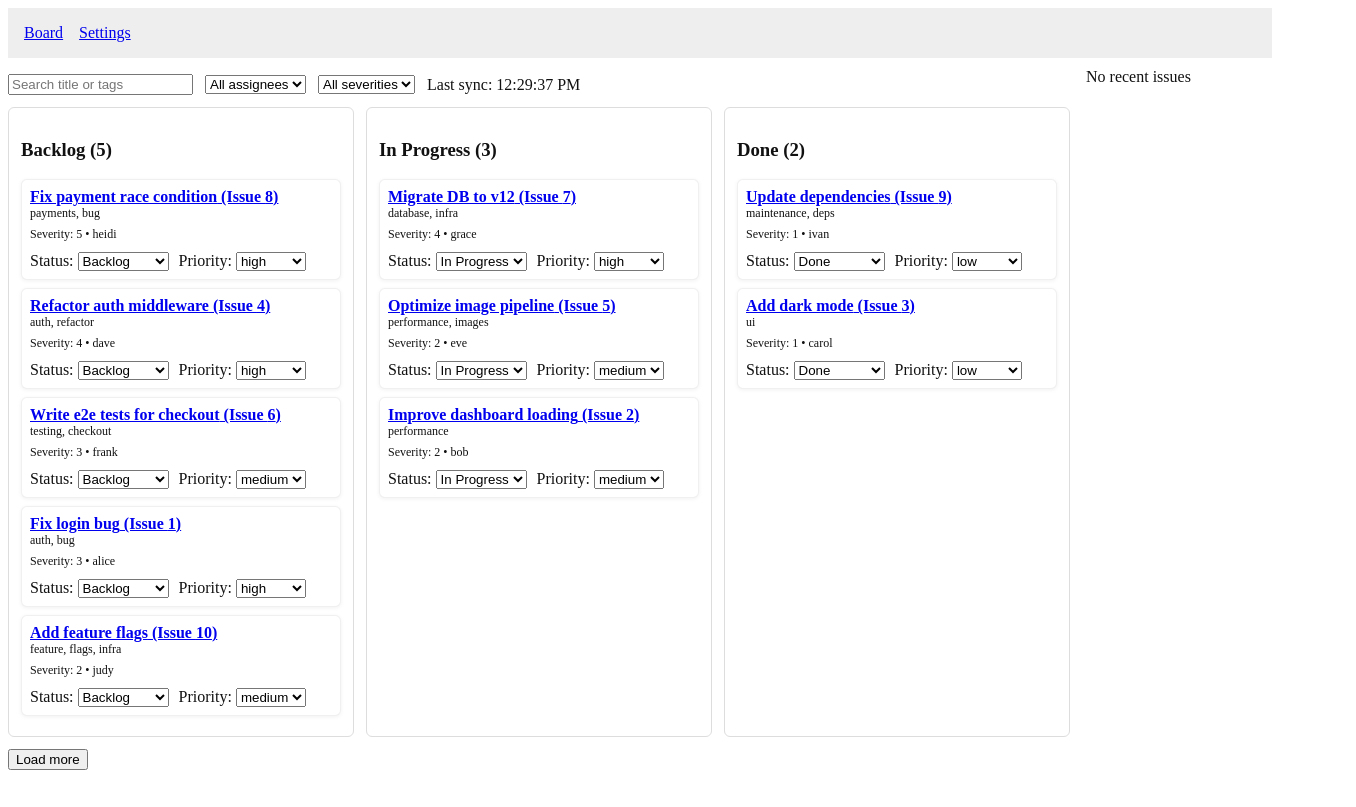
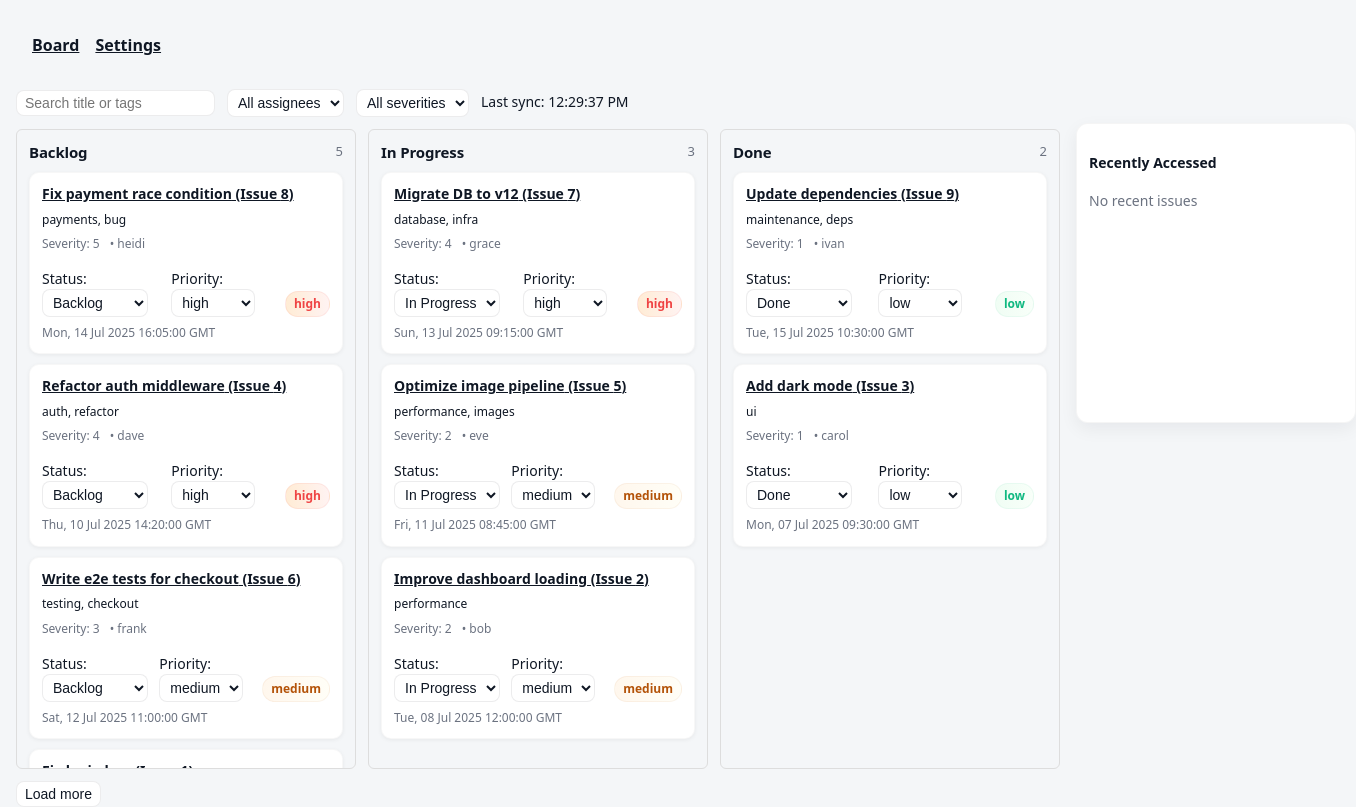
Before and after one commit to chukwuma-azubuike/kanban-issue-board, a React (Create React App) app: page /board in a window 1280 px wide. Shown: the whole page, 1356 px wide, since content can reach past the window. Built offline with nearby package versions, Linux system fonts and the light colour scheme.

Commit message:
chore(styling): add minimal presentation styling

```diff
--- a/src/App.tsx
+++ b/src/App.tsx
@@ -23,8 +23,8 @@ export const App = () => {
 				newestOnTop={false}
 				closeOnClick={false}
 				rtl={false}
-				pauseOnFocusLoss
-				pauseOnHover
+				pauseOnFocusLoss={false}
+				pauseOnHover={false}
 			/>
 		</Router>
 	);
--- a/src/components/IssueCard.tsx
+++ b/src/components/IssueCard.tsx
@@ -6,6 +6,7 @@ import { useDraggable } from '@dnd-kit/core';
 import { Issue } from '../types';
 import useDragStyling from '../hooks/useDragStyling';
 import UpdateControls from './UpdateControls';
+import dayjs from 'dayjs';
 
 interface IssueCardProps {
 	issue: Issue;
@@ -28,29 +29,44 @@ const IssueCard: React.FC<IssueCardProps> = ({ issue, isAdmin, updateIssue }) =>
 	// disable dragging for non admin
 	const dragProps = isAdmin ? { ...listeners, ...attributes } : undefined;
 
+	const priorityClass =
+		issue.priority === 'high'
+			? 'priority-high'
+			: issue.priority === 'medium'
+			? 'priority-medium'
+			: 'priority-low';
+
 	return (
 		<div
 			ref={setNodeRef}
 			{...dragProps}
 			style={{
-				zIndex: 1,
-				padding: 8,
-				borderRadius: 6,
-				background: 'var(--card-bg)',
-				border: '1px solid rgba(0,0,0,0.06)',
 				...(isAdmin ? dragStyling : undefined),
 			}}
+			className="kanban-issue"
 		>
-			<Link to={`/issue/${issue.id}`} onClick={handleClick}>
-				<div style={{ fontWeight: 600 }}>
-					{issue.title} (Issue {issue.id})
+			<div className="issue-top">
+				<div style={{ display: 'flex', gap: 8, alignItems: 'center', width: '100%' }}>
+					<Link
+						to={`/issue/${issue.id}`}
+						onClick={handleClick}
+						className="issue-title"
+						aria-label={`Open issue ${issue.title}`}
+					>
+						{issue.title} (Issue {issue.id})
+					</Link>
 				</div>
-			</Link>
+			</div>
 			<div style={{ fontSize: 12 }}>{issue.tags?.join(', ')}</div>
-			<div style={{ fontSize: 12, marginTop: 6 }}>
-				Severity: {issue.severity} • {issue.assignee ?? 'Unassigned'}
+			<div className="issue-meta">
+				<div className="text-muted">Severity: {issue.severity ?? '-'}</div>
+				<div className="text-muted"> • {issue.assignee ?? 'Unassigned'}</div>
 			</div>
-			{isAdmin && <UpdateControls issue={issue} updateIssue={updateIssue} />}
+			<div className="issue-tags">
+				{isAdmin && <UpdateControls issue={issue} updateIssue={updateIssue} />}
+				<div className={`badge ${priorityClass}`}>{issue.priority ?? 'low'}</div>
+			</div>
+			<div className="text-muted">{dayjs(issue.createdAt).toString()}</div>
 		</div>
 	);
 };
--- a/src/components/KanbanColumn.tsx
+++ b/src/components/KanbanColumn.tsx
@@ -17,13 +17,25 @@ const KanbanColumn: React.FC<KanbanColumnProps> = ({ currentUser, column, issues
 	const { setNodeRef } = useDroppable({ id });
 
 	return (
-		<div ref={setNodeRef} style={{ width: 320, border: '1px solid #ddd', padding: 12, borderRadius: 6 }}>
-			<h3>
-				{column.label} ({issues.length})
-			</h3>
+		<div
+			ref={setNodeRef}
+			style={{
+				width: 340,
+				height: 'calc(100vh - 10rem)',
+				overflowY: 'auto',
+				overflowX: 'hidden',
+				border: '1px solid #ddd',
+				padding: 12,
+				borderRadius: 6,
+			}}
+		>
+			<div className="kanban-column-header">
+				<div className="kanban-column-title">{column.label}</div>
+				<div className="kanban-column-meta">{issues.length}</div>
+			</div>
 
 			{/* handle empty state */}
-			{issues.length < 1 && <div> No matching issues</div>}
+			{issues.length < 1 && <div className="kanban-empty"> No matching issues</div>}
 			{issues.map((issue) => (
 				<div key={issue.id} style={{ marginBottom: 8 }}>
 					{/* issue card */}
--- a/src/components/Navigation.tsx
+++ b/src/components/Navigation.tsx
@@ -2,8 +2,12 @@ import React from 'react';
 import { Link } from 'react-router-dom';
 
 export const Navigation = () => (
-    <nav style={{ padding: '1rem' }}>
-        <Link to="/board" style={{ marginRight: '1rem' }}>Board</Link>
-        <Link to="/settings">Settings</Link>
-    </nav>
+	<nav style={{ padding: '1rem', fontSize: 18 }}>
+		<Link to="/board" className="nav-link" style={{ marginRight: '1rem' }}>
+			Board
+		</Link>
+		<Link to="/settings" className="nav-link">
+			Settings
+		</Link>
+	</nav>
 );
--- a/src/components/RecentlyAccessed.tsx
+++ b/src/components/RecentlyAccessed.tsx
@@ -10,18 +10,29 @@ export default function RecentlyAccessed() {
 		setList(raw ? (JSON.parse(raw) as string[]) : []);
 	}, []);
 
-	if (!list.length) return <div>No recent issues</div>;
+	if (!list.length) {
+		return (
+			<div className="sidebar">
+				<div className="panel">
+					<h4>Recently Accessed</h4>
+					<div style={{ color: 'var(--muted)' }}>No recent issues</div>
+				</div>
+			</div>
+		);
+	}
 
 	return (
-		<div style={{ border: '1px solid #eee', padding: 12, borderRadius: 6 }}>
-			<h4>Recently Accessed</h4>
-			<ul>
-				{list.map((id) => (
-					<li key={id}>
-						<Link to={`/issue/${id}`}>{id}</Link>
-					</li>
-				))}
-			</ul>
+		<div className="sidebar">
+			<div className="panel">
+				<h4>Recently Accessed</h4>
+				<div className="recent-list">
+					{list.map((id) => (
+						<Link key={id} className="recent-item" to={`/issue/${id}`}>
+							<div style={{ fontWeight: 700 }}>{id}</div>
+						</Link>
+					))}
+				</div>
+			</div>
 		</div>
 	);
 }
--- a/src/index.css
+++ b/src/index.css
@@ -1,23 +1,290 @@
+/* --- Variables --- */
 :root {
-    --bg: #fff;
-    --text: #111;
-    --card-bg: #fff;
-    --nav-bg: #eee;
+    --bg: #f4f6f8;
+    --panel: #ffffff;
+    --muted: #6b7280;
+    --text: #0f1724;
+    --accent: #0ea5a4;
+    --accent-2: #3b82f6;
+    --danger: #ef4444;
+    --success: #10b981;
+    --shadow: 0 6px 18px rgba(15, 23, 36, 0.06);
+    --card-radius: 12px;
+    --glass: rgba(255, 255, 255, 0.7);
+    --control-bg: #ffffff;
+    --control-text: #0f1724;
+    --control-border: rgba(15, 23, 36, 0.08);
+    --font-family: system-ui, -apple-system, "Segoe UI", Roboto, "Helvetica Neue", Arial;
 }
 
+/* Dark theme */
 .dark {
-    --bg: #0b1020;
+    --bg: #141313;
+    --panel: #131b2d;
+    --muted: #9aa6b2;
     --text: #e6eef8;
-    --card-bg: #0f1724;
-    --nav-bg: #0f1724;
+    --accent: #06b6d4;
+    --accent-2: #60a5fa;
+    --danger: #ff7a7a;
+    --success: #34d399;
+    --control-bg: #0b1b26;
+    --control-text: #e6eef8;
+    --control-border: rgba(255, 255, 255, 0.06);
+    --shadow: 0 8px 30px rgba(2, 6, 23, 0.7);
+    --glass: rgba(255, 255, 255, 0.03);
+}
+
+/* --- Base --- */
+* {
+    box-sizing: border-box;
+}
+
+html, body, #root {
+    height: 100%;
 }
 
 body {
+    margin: 0;
     background: var(--bg);
+    color: var(--text);
+    font-family: var(--font-family);
+    -webkit-font-smoothing: antialiased;
+    -moz-osx-font-smoothing: grayscale;
+    font-size: 14px;
+    line-height: 1.35;
+    padding: 16px;
+}
+
+select {
+    background-color: var(--control-bg);
+    color: var(--control-text);
+    border: 1px solid var(--control-border);
+    padding-top: 4px;
+    padding-bottom: 4px;
+    padding-left: 6px;
+    padding-right: 6px;
+    border-radius: 8px;
+    font-size: var(--control-font-size);
+    box-shadow: var(--control-shadow);
+    transition: background-color .12s ease, box-shadow .12s ease, border-color .12s ease;
+
+}
+
+input, button {
+    background-color: var(--control-bg);
+    color: var(--control-text);
+    border: 1px solid var(--control-border);
+    padding-top: 4px;
+    padding-bottom: 4px;
+    padding-left: 8px;
+    padding-right: 8px;
+    border-radius: 8px;
+    cursor: pointer;
+    font-size: var(--control-font-size);
+    box-shadow: var(--control-shadow);
+    transition: background-color .12s ease, box-shadow .12s ease, border-color .12s ease;
+}
+
+button:disabled {
+    background: var(--control-bg);
+}
+
+/* --- Kanban layout --- */
+.kanban-wrap {
+    display: flex;
+    gap: 20px;
+    align-items: flex-start;
+    padding: 12px;
+}
+
+/* Column */
+.kanban-column {
+    background: linear-gradient(180deg, var(--panel), var(--glass));
+    border-radius: 14px;
+    width: 340px;
+    min-height: 240px;
+    box-shadow: var(--shadow);
+    padding: 12px;
+    display: flex;
+    flex-direction: column;
+    transition: transform .15s ease, box-shadow .15s ease;
+    border: 1px solid rgba(0, 0, 0, 0.04);
+}
+
+/* Column header */
+.kanban-column-header {
+    display: flex;
+    align-items: center;
+    gap: 8px;
+    margin-bottom: 10px;
+}
+
+.kanban-column-title {
+    font-weight: 700;
+    letter-spacing: -0.01em;
+    color: var(--text);
+    font-size: 15px;
+}
+
+.kanban-column-meta {
+    margin-left: auto;
+    color: var(--muted);
+    font-size: 13px;
+}
+
+/* Empty column hint */
+.kanban-empty {
+    border-radius: 10px;
+    padding: 18px;
+    color: var(--muted);
+    text-align: center;
+    background: linear-gradient(180deg, rgba(0, 0, 0, 0.02), transparent);
+    font-size: 13px;
+}
+
+/* --- Issue card --- */
+.kanban-issue {
+    background: var(--panel);
+    border-radius: 10px;
+    padding: 12px;
+    margin-bottom: 10px;
+    box-shadow: 0 4px 12px rgba(2, 6, 23, 0.04);
+    transition: transform .12s ease, box-shadow .12s ease;
+    border: 1px solid rgba(0, 0, 0, 0.03);
+    cursor: grab;
+    display: flex;
+    flex-direction: column;
+    gap: 8px;
+    width: 100;
+}
+
+/* Issue top row */
+.issue-top {
+    display: flex;
+    align-items: center;
+    gap: 8px;
+}
+
+.issue-title {
+    width: 100%;
+    font-weight: 600;
+    font-size: 14px;
+    color: var(--text);
+    overflow: hidden;
+    text-overflow: ellipsis;
+    white-space: nowrap;
+}
+
+.nav-link {
+    width: 100%;
+    font-weight: 600;
+    font-size: 16px;
     color: var(--text);
 }
 
-nav {
-    background: var(--nav-bg);
+.issue-tags {
+    display: flex;
+    gap: 6px;
+    align-items: end;
+    margin-left: auto;
+}
+
+/* metadata row */
+.issue-meta {
+    display: flex;
+    gap: 10px;
+    align-items: center;
+    color: var(--muted);
+    font-size: 12px;
+}
+
+/* small pill badge */
+.badge {
+    display: inline-flex;
+    align-items: center;
+    gap: 6px;
+    padding: 4px 8px;
+    border-radius: 999px;
+    font-size: 12px;
+    font-weight: 600;
+    background: rgba(0, 0, 0, 0.03);
+    color: var(--muted);
+}
+
+/* priority variants */
+.priority-high {
+    background: linear-gradient(90deg, #ffecd5, #fff3f2);
+    color: var(--danger);
+    border: 1px solid rgba(239, 68, 68, 0.08);
+}
+
+.priority-medium {
+    background: linear-gradient(90deg, #fff7ed, #fffef7);
+    color: #b45309;
+    border: 1px solid rgba(181, 83, 9, 0.06);
+}
+
+.priority-low {
+    background: linear-gradient(90deg, #f0fdf4, #f8fff9);
+    color: var(--success);
+    border: 1px solid rgba(16, 185, 129, 0.06);
+}
+
+/* small muted text */
+.text-muted {
+    color: var(--muted);
+    font-size: 12px;
+}
+
+/* subtle divider */
+.hr {
+    height: 1px;
+    background: linear-gradient(90deg, transparent, rgba(0, 0, 0, 0.04), transparent);
+    margin: 8px 0;
+    border-radius: 2px;
+}
+
+/* Drag over highlight for columns */
+.kanban-column.drag-over {
+    box-shadow: 0 14px 30px rgba(59, 130, 246, 0.08);
+    transform: translateY(-2px);
+}
+
+/* --- Sidebar (recent) --- */
+.sidebar {
+    width: 280px;
+    display: flex;
+    flex-direction: column;
+    gap: 12px;
+    margin-top: 40px;
+}
+
+.sidebar .panel {
+    background: var(--panel);
+    border-radius: 12px;
+    padding: 12px;
+    height: 300px;
+    box-shadow: var(--shadow);
+    border: 1px solid rgba(0, 0, 0, 0.04);
+}
+
+.recent-list {
+    display: flex;
+    flex-direction: column;
+    gap: 8px;
+}
+
+.recent-item {
+    display: flex;
+    gap: 8px;
+    align-items: center;
+    font-weight: 600;
     color: var(--text);
+    text-decoration: none;
 }
+
+.recent-item .meta {
+    color: var(--muted);
+    font-weight: 400;
+    font-size: 12px;
+}
--- a/src/pages/SettingsPage.tsx
+++ b/src/pages/SettingsPage.tsx
@@ -59,6 +59,7 @@ export function SettingsPage() {
 							disabled={!isAdmin}
 							value={pollingIntervalSec}
 							onChange={handlePollingInterval}
+							style={{ appearance: 'none', WebkitAppearance: 'none' }}
 						/>
 						<div style={{ fontSize: 12 }}>{pollingIntervalSec} seconds</div>
 					</div>
```
Also changed, not shown: src/hooks/useDragStyling.ts (+1 -10 lines).
